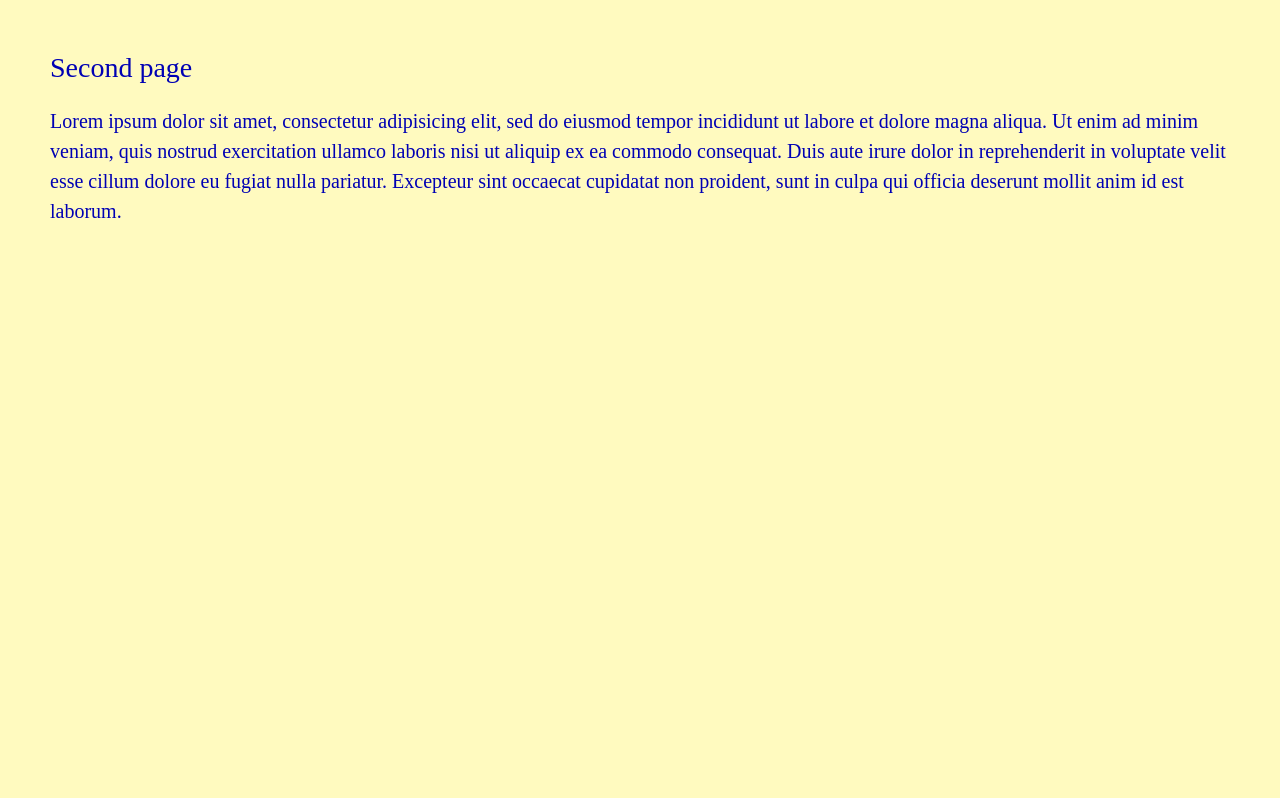
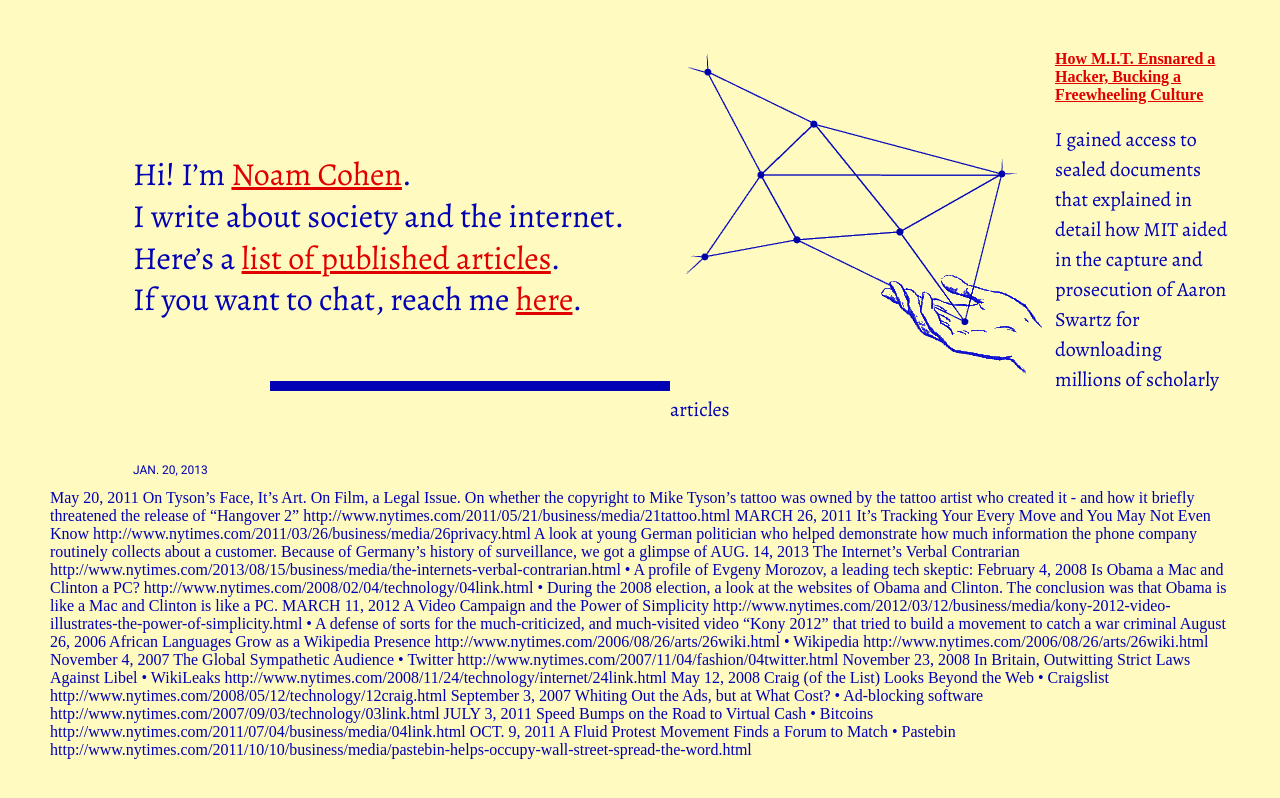
Before and after one commit to avivami/avivami.github.io, a plain HTML site: page unit4/articles.html in a window 1280 px wide. Drawn offline with nearby package versions, Linux system fonts and the light colour scheme.

Commit message:
line fix

```diff
--- a/unit4/articles.html
+++ b/unit4/articles.html
@@ -1,16 +1,127 @@
 <!DOCTYPE html>
 <html>
-<head>
-	<title></title>
-	<link rel="stylesheet" type="text/css" href="css/style.css">
-</head>
+
+	<head>
+		<link href='http://fonts.googleapis.com/css?family=Alegreya:400,400italic,700' rel='stylesheet' type='text/css'>
+		<link href='http://fonts.googleapis.com/css?family=Roboto:400,700' rel='stylesheet' type='text/css'>
+		<link rel="stylesheet" type="text/css" href="css/style.css">
+		<title>Noam Cohen's Blog</title>
+	</head>
+
 <body>
-	<h1>Second page</h1>
-	<p>Lorem ipsum dolor sit amet, consectetur adipisicing elit, sed do eiusmod
-	tempor incididunt ut labore et dolore magna aliqua. Ut enim ad minim veniam,
-	quis nostrud exercitation ullamco laboris nisi ut aliquip ex ea commodo
-	consequat. Duis aute irure dolor in reprehenderit in voluptate velit esse
-	cillum dolore eu fugiat nulla pariatur. Excepteur sint occaecat cupidatat non
-	proident, sunt in culpa qui officia deserunt mollit anim id est laborum.</p>
+
+<div class="clearfix" id="top">
+
+		<div id="intro">
+			<h1>Hi! I&rsquo;m <a href="info.html" title="Info Page">Noam Cohen</a>.
+				<br>I write about society and the internet.
+				<br>Here&rsquo;s a <a href="articles.html" title="articles">list of published articles</a>.
+				<br>If you want to chat, reach me <a href="mailto:noamstuart@gmail.com">here</a>. </h1>
+		</div>
+
+
+		<div id="hand">
+			<img src="images/hand.gif" alt="hand drawing"s>
+		</div>
+	</div>
+
+		<div><hr id="mainline"></div>
+
+
+			<h4><a href="http://www.nytimes.com/2013/01/21/technology/how-mit-ensnared-a-hacker-bucking-a-freewheeling-culture.html">How M.I.T. Ensnared a Hacker, Bucking a Freewheeling Culture</a></h4>
+			<p>I gained access to sealed documents that explained in detail how MIT aided in the capture and prosecution of Aaron Swartz for downloading millions of scholarly articles</p>
+			<p class="date">JAN. 20, 2013</p>
+
+
+			May 20, 2011
+			On Tyson’s Face, It’s Art. On Film, a Legal Issue.
+			On whether the copyright to Mike Tyson’s tattoo was owned by the tattoo artist who created it -
+			and how it briefly threatened the release of “Hangover 2”
+			http://www.nytimes.com/2011/05/21/business/media/21tattoo.html
+
+
+			MARCH 26, 2011
+
+			It’s Tracking Your Every Move and You May Not Even Know
+			http://www.nytimes.com/2011/03/26/business/media/26privacy.html
+
+			A look at young German politician who helped demonstrate how much information the phone company routinely collects about a customer. Because of Germany’s history of surveillance, we got a glimpse of
+
+
+			AUG. 14, 2013
+			The Internet’s Verbal Contrarian
+			http://www.nytimes.com/2013/08/15/business/media/the-internets-verbal-contrarian.html
+				•	A profile of Evgeny Morozov, a leading tech skeptic:
+
+
+
+			February 4, 2008
+			Is Obama a Mac and Clinton a PC?
+			http://www.nytimes.com/2008/02/04/technology/04link.html
+				•	During the 2008 election, a look at the websites of Obama and Clinton. The conclusion was that Obama is like a Mac and Clinton is like a PC.
+
+
+			MARCH 11, 2012
+
+			A Video Campaign and the Power of Simplicity
+
+			http://www.nytimes.com/2012/03/12/business/media/kony-2012-video-illustrates-the-power-of-simplicity.html
+
+				•	A defense of sorts for the much-criticized, and much-visited video  “Kony 2012” that tried to build a movement to catch a war criminal
+
+
+
+			August 26, 2006
+			African Languages Grow as a Wikipedia Presence
+
+			http://www.nytimes.com/2006/08/26/arts/26wiki.html
+				•	Wikipedia http://www.nytimes.com/2006/08/26/arts/26wiki.html
+
+			November 4, 2007
+			The Global Sympathetic Audience
+				•	Twitter http://www.nytimes.com/2007/11/04/fashion/04twitter.html
+
+			November 23, 2008
+			In Britain, Outwitting Strict Laws Against Libel
+
+				•	WikiLeaks http://www.nytimes.com/2008/11/24/technology/internet/24link.html
+
+
+			May 12, 2008
+			Craig (of the List) Looks Beyond the Web
+
+				•	Craigslist
+			http://www.nytimes.com/2008/05/12/technology/12craig.html
+
+
+			September 3, 2007
+			Whiting Out the Ads, but at What Cost?
+
+				•	Ad-blocking software
+			http://www.nytimes.com/2007/09/03/technology/03link.html
+
+			JULY 3, 2011
+
+			Speed Bumps on the Road to Virtual Cash
+
+				•	Bitcoins http://www.nytimes.com/2011/07/04/business/media/04link.html
+
+
+			OCT. 9, 2011
+
+			A Fluid Protest Movement Finds a Forum to Match
+
+				•	Pastebin http://www.nytimes.com/2011/10/10/business/media/pastebin-helps-occupy-wall-street-spread-the-word.html
+
+
+
+
+
+
+
+
+
+
+
 </body>
 </html>
--- a/unit4/css/style.css
+++ b/unit4/css/style.css
@@ -8,9 +8,8 @@ body {
 
 h1 {
 	font-family: 'Alegreya', serif, 'Georgia';
-/*	font-family: 'Georgia';
-*/	font-size: 1.75em;
-	font-weight: normal;
+	font-size: 2em;
+	font-weight: 400;
 	line-height: 1.3em;
 }
 
@@ -33,7 +32,7 @@ a {
 }
 
 a:hover {
-    color: black;
+    color: #DDACAC;
 }
 
 a:visited {
@@ -55,6 +54,11 @@ hr{
 	padding: 0;
 }
 
+em {
+	font-family: 'Alegreya', serif, 'Georgia';
+	font-weight: 400italic;
+}
+
 .clearfix:after {
 	visibility: hidden;
 	display: block;
@@ -64,6 +68,16 @@ hr{
 	height: 0;
 }
 
+.date{
+	font-family: 'Roboto', sans-serif, helvetica;
+	font-size: .75em;
+	font-weight: 400;
+	width: 80px;
+	padding-bottom: 0;
+	margin: auto auto 10px 83px;
+}
+
+
 #top{
 	width:100%;
 	margin: 0 auto;
@@ -71,7 +85,7 @@ hr{
 }
 
 #intro {
-	width: 500px;
+	width: 550px;
 	margin: 83px auto auto 83px;
 	float: left;
 }
@@ -82,42 +96,42 @@ hr{
 }
 
 #mainline{
-	width: 100px;
+	width: 400px;
 	height:6px;
-	background: rgb(0,0,180);
+	background: #0000B4;
 	border-bottom: 4px solid #0000B4;
 	margin: auto auto 70px 220px;
 	float: left;
 }
 
+/*#dateTags{
+	margin-top: 200px;
+}*/
 
-#ledePost{
-	width: 30em;
-	margin: auto auto auto 220px;
-/*	float: left;
-*/}
-
-
-
-.date{
-	font-family: 'Roboto', sans-serif, helvetica;
-/*	font-family: helvetica;
-*/	font-size: .75em;
-	font-weight: 400;
-/*	border-bottom-style: solid;
-	border-bottom-width: 5px;*/
-	width: 80px;
-	padding-bottom: 0;
-	margin: 0;
-/*	letter-spacing: 1px;
-
-*/}
+#dateline{
+	width: 20px;
+	height:6px;
+	background: #0000B4;
+	border-bottom: 4px solid #0000B4;
+	margin: auto auto 10px 83px;
+}
 
 #tags{
 	font-family: 'Roboto', sans-serif, helvetica;
 	font-size: .75em;
 	font-weight: 700;
 	line-height: 1.5em;
-	margin: 0;
+	margin: auto auto 70px 83px;
 	width: 10em;
+	float: left;
 }
+
+
+
+#ledePost{
+	width: 30em;
+/*	margin: auto auto auto 220px;
+*/	margin: auto auto 10px 220px;
+
+/*	float: left;
+*/}
```
Also changed, not shown: unit4/index.html (+17 -12 lines).
